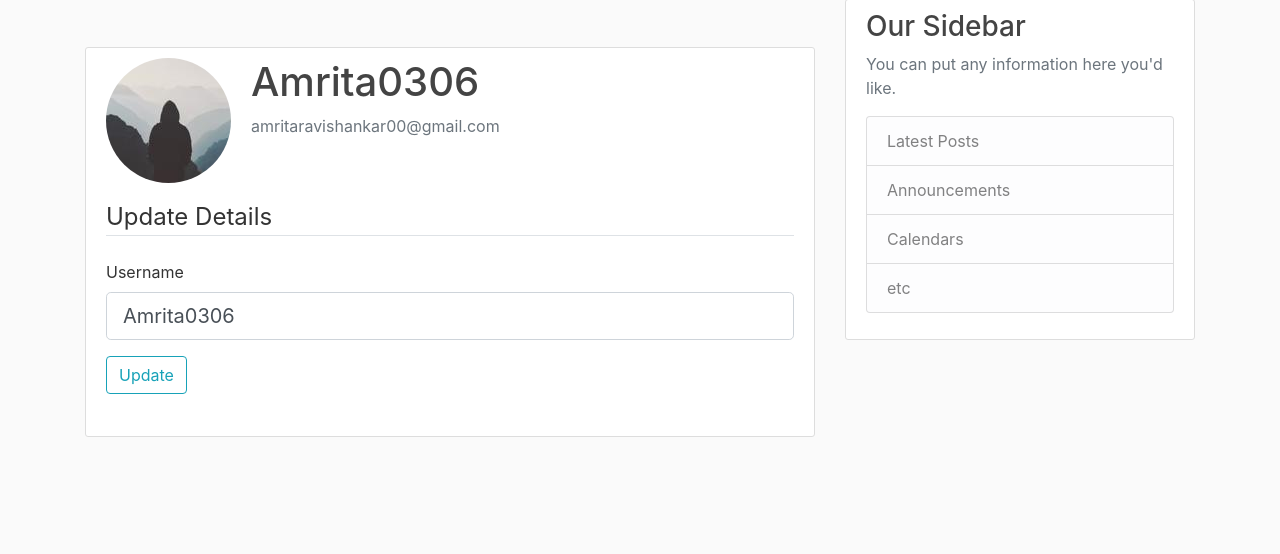
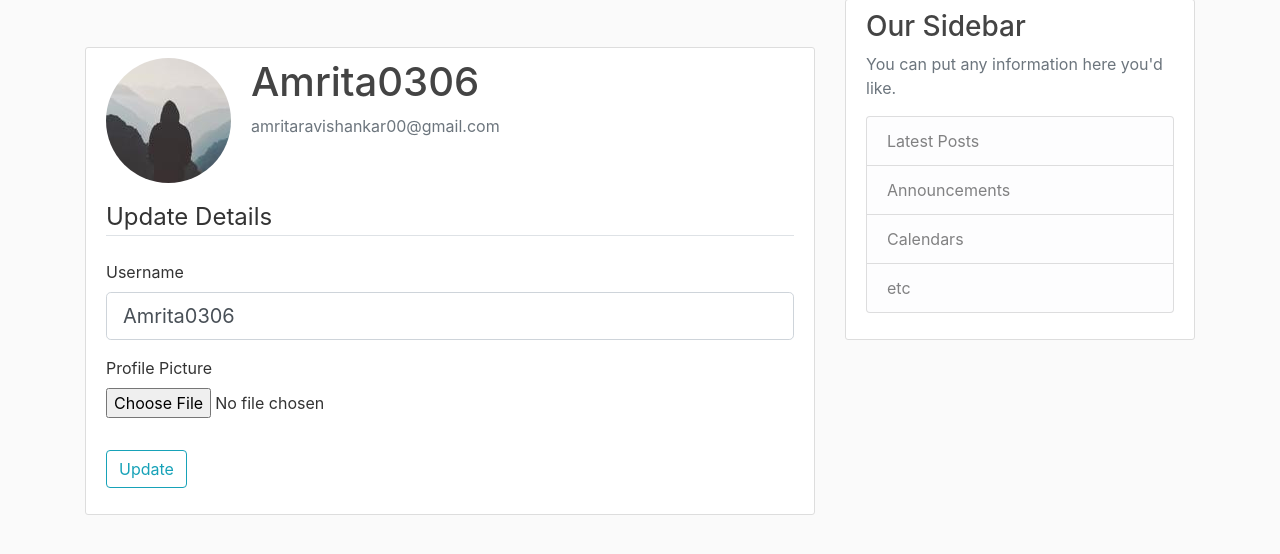
Before and after one commit to amritaravishankar/FlaskBlog, a Flask app: page /account in a window 1280 px wide. Shown: the part 81-635 px from the top of the page. Run offline with Flask 2, Linux system fonts and the light colour scheme; a user stored in the database is signed in; some libraries are stand-ins or nearby versions.

Commit message:
Update profile picture

```diff
--- a/flask_blog/blog/forms.py
+++ b/flask_blog/blog/forms.py
@@ -1,4 +1,5 @@
 from flask_wtf import FlaskForm
+from flask_wtf.file import FileAllowed, FileField
 from wtforms import StringField, PasswordField, SubmitField, BooleanField, ValidationError
 from wtforms.validators import DataRequired, Length, Email, EqualTo
 from blog.models import User
@@ -29,6 +30,7 @@ class LoginForm(FlaskForm):
 
 class UpdateForm(FlaskForm):
     username = StringField('Username', validators = [DataRequired(), Length(2, 20)])
+    picture = FileField('Profile Picture', validators=[FileAllowed(['jpg', 'png', 'jpeg'])])
     submit = SubmitField('Update')
 
     def validate_username(self, username):
--- a/flask_blog/blog/routes.py
+++ b/flask_blog/blog/routes.py
@@ -1,3 +1,6 @@
+import secrets
+import os
+from PIL import Image
 from flask import render_template, request, url_for, flash, redirect, request
 from blog.models import User, Post
 from blog.forms import RegistrationForm, LoginForm, UpdateForm
@@ -61,11 +64,27 @@ def logout():
     logout_user()
     return redirect(url_for('home'))
 
+def save_picture(form_picture):
+    random_hex = secrets.token_hex(8)
+    _, f_ext = os.path.splitext(form_picture.filename)
+    picture_fn = random_hex + f_ext
+    picture_path = os.path.join(app.root_path, 'static/profile_pics', picture_fn)
+
+    output_size = (125, 125)
+    i = Image.open(form_picture)
+    i.thumbnail(output_size)
+    i.save(picture_path)
+
+    return picture_fn
+
 @app.route('/account', methods = ['GET', 'POST'])
 @login_required
 def account():
     form = UpdateForm()
     if form.validate_on_submit():
+        if form.picture.data:
+            picture_file = save_picture(form.picture.data)
+            current_user.image_file = picture_file
         current_user.username = form.username.data
         db.session.commit()
         flash('Account has been updated!', category="success")
--- a/flask_blog/blog/templates/account.html
+++ b/flask_blog/blog/templates/account.html
@@ -9,7 +9,7 @@
         </div>
         </div>
         <div>
-            <form method = "POST" action = "">
+            <form method = "POST" action = "" enctype="multipart/form-data">
                   {{ form.hidden_tag() }}
                   <fieldset class="form-group">
                       <legend class="border-bottom mb-4"> Update Details </legend>
@@ -26,10 +26,19 @@
                             {{ form.username(class="form-control form-control-lg") }}
                         {% endif %}
                       </div>
+                      <div class="form-group">
+                        {{ form.picture.label() }}
+                        {{ form.picture(class="form-control-file") }}
+                        {% if form.picture.errors %}
+                            {% for error in form.picture.errors %}
+                                <span class='text-danger'>{{ error }}</span> <br>
+                            {% endfor %}
+                        {% endif %}
+                    </div>
+                    </fieldset>
                     <div class="form-group">
                         {{ form.submit(class = "btn btn-outline-info") }}
                     </div>
-                  </fieldset>
             </form>
         </div>
     </div>
```
Also changed, not shown: flask_blog/blog/site.db, flask_blog/blog/static/profile_pics/3280560718078360.jpg (added).
